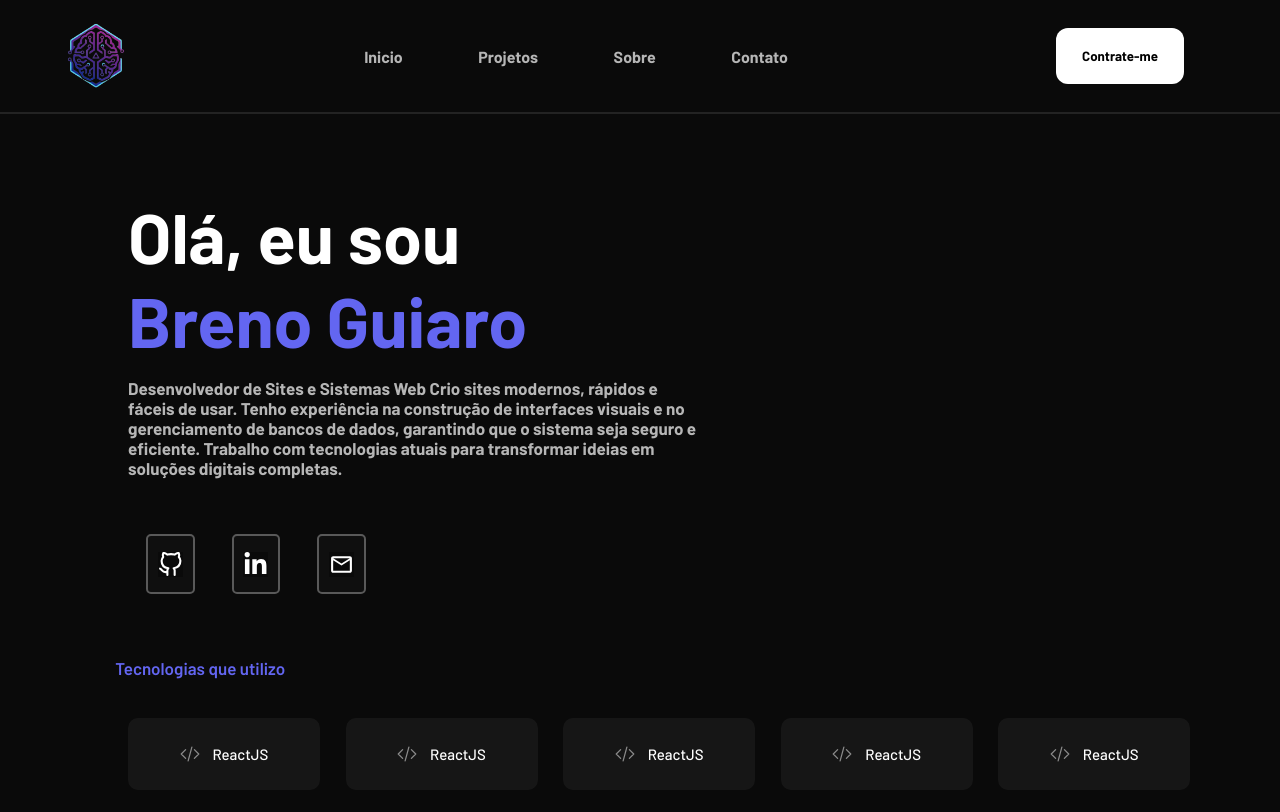
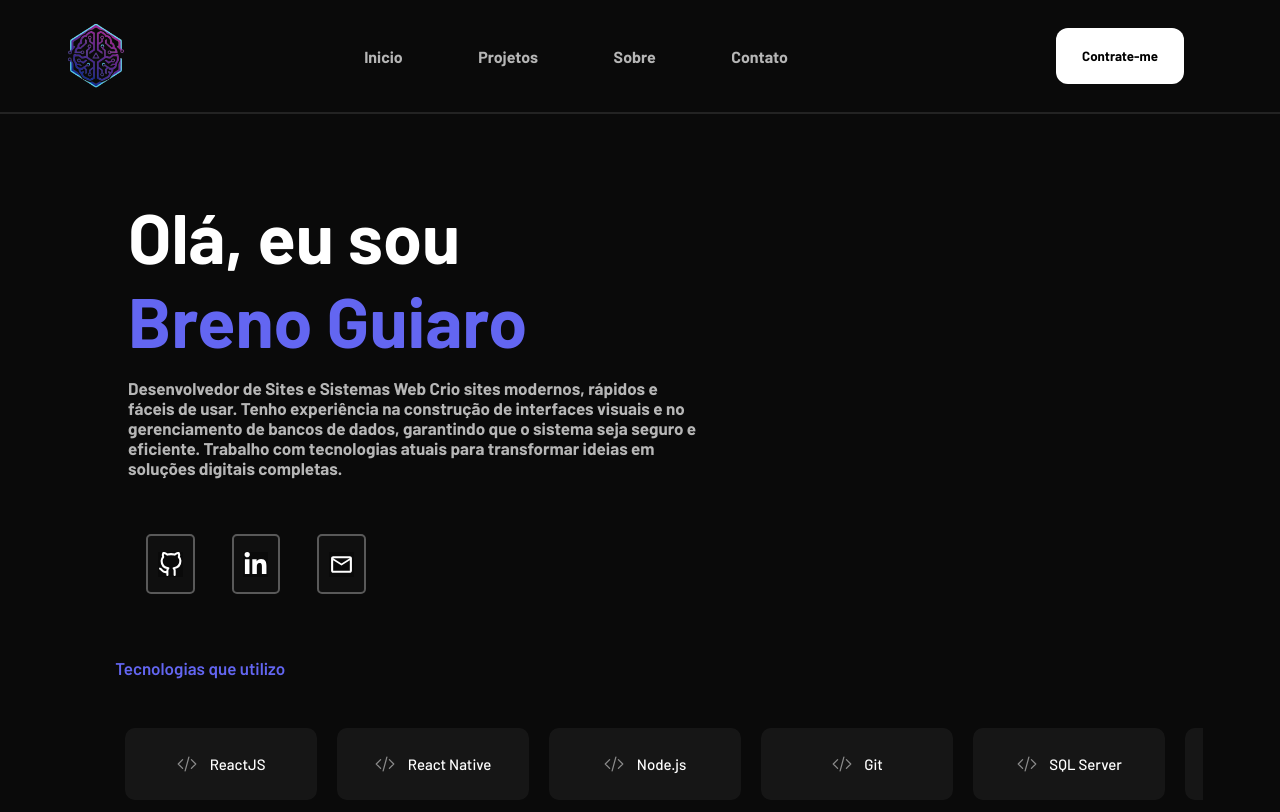
Before and after one commit to BrenoGuiaro/Portifolio, a React (Create React App) app: page / in a window 1280 px wide. Shown: the top 812 px of the page. Built offline with nearby package versions, Linux system fonts and the light colour scheme; the HTML template or start-up script is replaced by a standard one.

Commit message:
Tecnologias utilizadas finalizada!

```diff
--- a/src/components/CardsTec/CardsTec.css
+++ b/src/components/CardsTec/CardsTec.css
@@ -1,6 +1,7 @@
 .card {
     background-color: rgba(255, 255, 255, 5%);
     width: 15vw;
+    min-width: 15vw;
     height: 9vh;
     border-radius: 10px;
     display: flex;
@@ -9,6 +10,7 @@
     color: white;
     font-weight: 500;
     font-size: 15px;
+    margin: 10px;
 }
 
 .card:hover {
--- a/src/components/Introduction/Introduction.css
+++ b/src/components/Introduction/Introduction.css
@@ -26,7 +26,7 @@ h1{
     width: 3.5vw;
     height: 7vh;
     border-radius: 5px;
-    border: 2px solid  rgb(89, 89, 89);
+    border: 2px solid  #595959;
     display: flex;
     justify-content: center;
     align-items: center;
--- a/src/components/Tecnologias/Tecnologia.css
+++ b/src/components/Tecnologias/Tecnologia.css
@@ -1,13 +1,33 @@
-.boxTecnologia{
+.boxTecnologia {
     margin-top: 5vw;
     margin-left: 9vw;
     width: 85%;
     margin-bottom: 5vh;
 }
 
-.boxCards{
+.boxCards {
     margin-top: 5vh;
     display: flex;
     justify-content: space-around;
     align-items: center;
+    max-width: 100%;
+    overflow-x: auto;
+    cursor: pointer;
+    padding-bottom: 1vh;
+
 }
+
+.boxCards::-webkit-scrollbar {
+    height: 8px;
+
+}
+
+.boxCards::-webkit-scrollbar-track {
+    background-color: rgba(255, 255, 255, 15%);
+    border-radius: 8px;
+}
+
+.boxCards::-webkit-scrollbar-thumb {
+    background-color: #6366f1;
+    border-radius: 8px;
+}
--- a/src/components/Tecnologias/Tecnologia.js
+++ b/src/components/Tecnologias/Tecnologia.js
@@ -8,10 +8,14 @@ export const Tecnologia = () => {
 
         <div className='boxCards'>
             <CardsTec text={'ReactJS'}/>
-            <CardsTec text={'ReactJS'}/>
-            <CardsTec text={'ReactJS'}/>
-            <CardsTec text={'ReactJS'}/>
-            <CardsTec text={'ReactJS'}/>
+            <CardsTec text={'React Native'}/>
+            <CardsTec text={'Node.js'}/>
+            <CardsTec text={'Git'}/>
+            <CardsTec text={'SQL Server'}/>
+            <CardsTec text={'MongoDB'}/>
+            <CardsTec text={'Flask'}/>
+
+
 
 
         </div>
```
